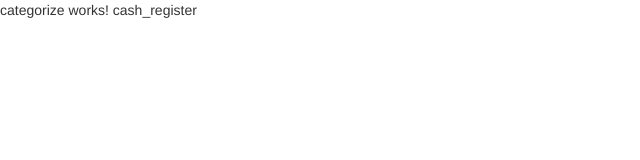
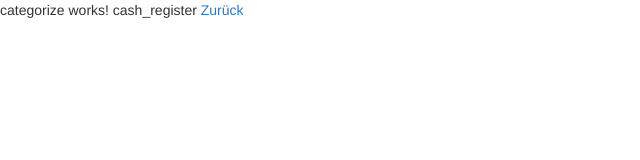
Before and after one commit to 12Balu34/BelegTinder, an Angular app: page /categorize/cash_register in a window 1280 px wide. Shown: the top 160 px of the page, without its empty margins (0-640 px from the left). Built offline with nearby package versions, Linux system fonts and the light colour scheme.

Commit message:
implemented back route

```diff
--- a/src/app/categorize/categorize.component.html
+++ b/src/app/categorize/categorize.component.html
@@ -1,4 +1,6 @@
 <p>
   categorize works!
   {{type}}
+
+  <a routerLink="/dashboard">Zurück</a>
 </p>
```
